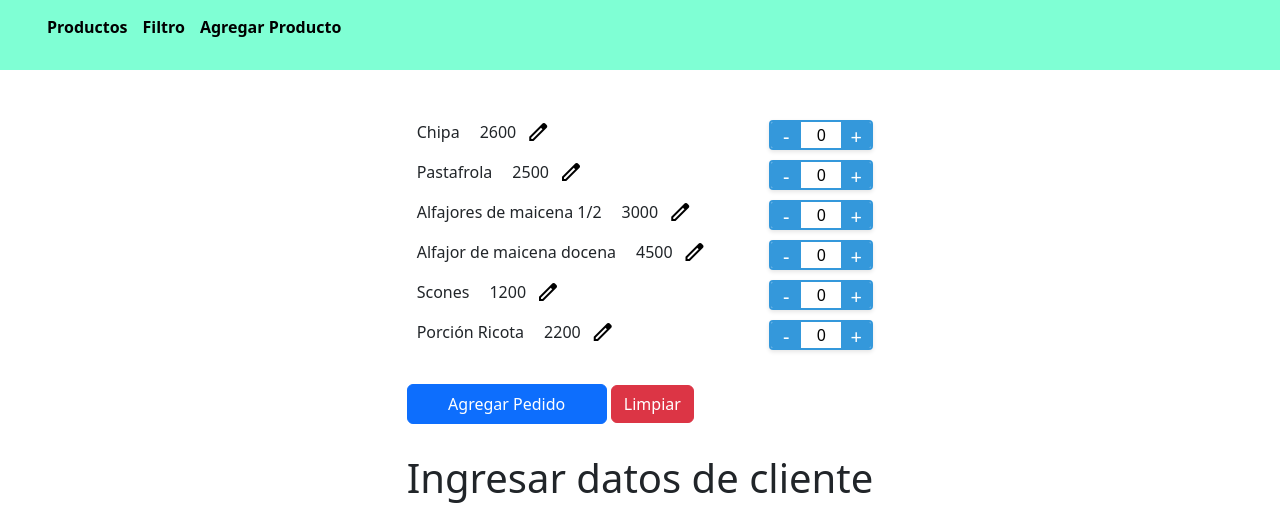
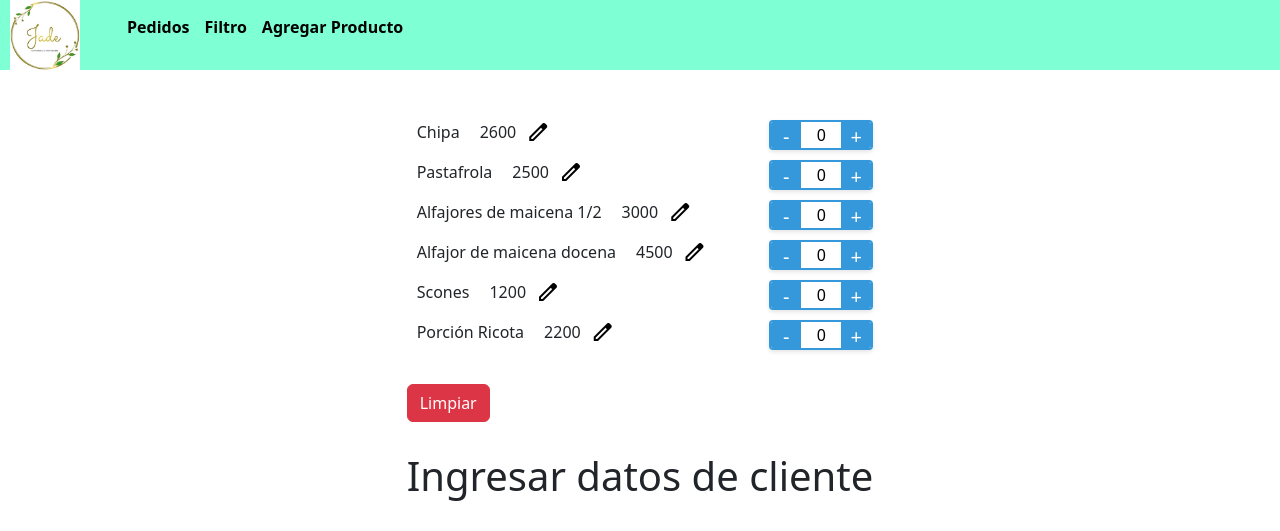
Before and after one commit to rodrigoMRAM/ventas-jade, a Django app: page / in a window 1280 px wide. Shown: the top 531 px of the page. Run offline with Django 5.2, Linux system fonts and the light colour scheme; data comes from the database, SQL or seed files in the repository; both versions use the stored data as it was after the commit.

Commit message:
agregar datos dinamico, logo

```diff
--- a/Jade/models.py
+++ b/Jade/models.py
@@ -8,8 +8,10 @@ DIRECIONES = (
     ('Las palmas 2850', 'Las palmas 2850'),
     ('Las palmas 2856', 'Las palmas 2856'),
     ('Las palmas 2876', 'Las palmas 2876'),
+    ('Fournier 2901', 'Fournier 2901'),
     ('Corrales 1123', 'Corrales 1123'),
     ('Ramirez 970','Ramirez 970'),
+    ('Otros','Otros'),
 )
 
 class Producto(models.Model):
--- a/Jade/static/Jade/css/style.css
+++ b/Jade/static/Jade/css/style.css
@@ -92,6 +92,9 @@ nav{
     background-color: aquamarine;
     margin-bottom: 50px;
 }
+.jadeImg{
+    margin-left: 10px;
+}
 
 a{
     text-decoration: none;
--- a/Jade/static/Jade/js/obtenerProductos.js
+++ b/Jade/static/Jade/js/obtenerProductos.js
@@ -1,59 +1,42 @@
-const pastafrolaCantidad = document.querySelector("#Pastafrola");
-const chipaCantidad = document.querySelector("#Chipa");
-const alfajorMaicena = document.querySelector("#Maicena");
-const scon = document.querySelector("#Scon");
-const descripcion = document.getElementById("id_descripcion");
-const total = document.getElementById("id_total")
-const lista = document.querySelector(".lista")
-const boton = document.getElementById("boton")
-const divsProductos = document.querySelectorAll('div.productos');
+// const pastafrolaCantidad = document.querySelector("#Pastafrola");
+// const chipaCantidad = document.querySelector("#Chipa");
+// const alfajorMaicena = document.querySelector("#Maicena");
+// const scon = document.querySelector("#Scon");
+// const lista = document.querySelector(".lista")
+// const boton = document.getElementById("boton")
+// const divsProductos = document.querySelectorAll('div.productos');
+// const incrementar = document.getElementById(incrementar)
 
 
+// var textFinal = ""
+// var valorFinal = 0
+// boton.addEventListener('click', limpiarInputs)
+// let descripcion = document.getElementById("id_descripcion");
+// let total = document.getElementById("id_total")
+//     function limpiarInputs(){
+//         descripcion.value = ""
+//         total.value = 0
+//         textFinal = "";
+//         valorFinal = 0;
+//         agregarCompra()
 
-var valorFinal = 0
-var textFinal = ""
-boton.addEventListener('click', ()=>{
-    // if(chipaCantidad.value> 0){
-        //     var textoFinal =  `Chipa X ${chipaCantidad.value}\n`;
-        //     descripcion.value = `Chipa X ${chipaCantidad.value}\n`;
-    //     var total1 = parseInt(chipaCantidad.value) * parseInt(chipaCantidad.getAttribute("valor"))
-    // }else{
-    //     var total1 = 0
-    //     var textoFinal = " "
+//     }
+//     function agregarCompra(){
+//         divsProductos.forEach(div => {
+//             const inputs = div.querySelectorAll('input');
+//             inputs.forEach(input => {
+//                 if(input.value> 0){
+//                     textFinal = `${textFinal}${input.id} X ${input.value}\n`;
+//                     totalFinal = parseInt(input.value) * parseInt(input.getAttribute("valor"))
+//                     valorFinal += totalFinal
+//                 }
+//                 console.log(input)
+//                 console.log(input.value);  // Aquí accedes al valor de cada input
+//             });
+//         });
 
-    // }
-    // if(pastafrolaCantidad.value> 0){
-    //     var textoFinal1 =  `Pastafrola X ${pastafrolaCantidad.value}\n`;
-    //     descripcion.value = `Pastafrola X ${pastafrolaCantidad.value}\n`
-    //     var total2 = parseInt(pastafrolaCantidad.value) * parseInt(pastafrolaCantidad.getAttribute("valor"))
-    // }else{
-        //     var total2 = 0
-    //     var textoFinal1 = " "
+//         descripcion.value = textFinal
+//         total.value = valorFinal
+//     }
 
-    // }
-    divsProductos.forEach(div => {
-        const inputs = div.querySelectorAll('input');
-        inputs.forEach(input => {
-            if(input.value> 0){
-                textFinal = `${textFinal}${input.id} X ${input.value}\n`;
-                totalFinal = parseInt(input.value) * parseInt(input.getAttribute("valor"))
-                valorFinal += totalFinal
-            }
-            console.log(input)
-            console.log(input.value);  // Aquí accedes al valor de cada input
-        });
-    });
-    console.log(valorFinal)
-
-    console.log(totalFinal)
-    // console.log(typeof(textoFinal) )
-    descripcion.value = textFinal
-    // totalDefinitivo =  total1 + total2
-    total.value = valorFinal
-    // console.log(totalDefinitivo)
-
-})
-
-// chipaCantidad.addEventListener('change', (e)=>{
-//     descripcion.value += `Chipa X${e.target.value} \n`
-//     })
+//     // console.log(totalDefinitivo)
--- a/templates/Jade/producto_form.html
+++ b/templates/Jade/producto_form.html
@@ -2,8 +2,8 @@
 {% block Content %}
 <div class="contenedor">
 
+    <h1>Editar datos de cliente</h1>
     <form id="formulario" class="loginform" method="POST" enctype=multipart/form-data>
-        <h1>Editar datos de cliente</h1>
         {% csrf_token%}
         {{form.as_p}}
         <input class="btn btn-primary" type="submit" value="Enviar">
--- a/templates/index.html
+++ b/templates/index.html
@@ -6,6 +6,8 @@
     <meta name="viewport" content="width=device-width, initial-scale=1.0">
     <link href="https://cdn.jsdelivr.net/npm/bootstrap@5.3.3/dist/css/bootstrap.min.css" rel="stylesheet" integrity="sha384-QWTKZyjpPEjISv5WaRU9OFeRpok6YctnYmDr5pNlyT2bRjXh0JMhjY6hW+ALEwIH" crossorigin="anonymous">
     <link rel="stylesheet" href="{% static "Jade/css/style.css" %}">
+    <link rel="icon" type="image/x-icon" href="{%static 'Jade/img/jade.png'%}">
+
     <link rel="stylesheet" href="https://fonts.googleapis.com/css2?family=Material+Symbols+Outlined:opsz,wght,FILL,GRAD@20..48,100..700,0..1,-50..200&icon_names=edit" />
     {% block Title %}
 
@@ -14,8 +16,12 @@
 </head>
 <body>
     <nav>
-        <ul>
-            <li><a href="{% url "productos" %}">Productos</a></li>
+        <div class="jadeImg">
+
+            <img src="{%static 'Jade/img/jade.png'%}" alt="" srcset="" width="70px" heigth="70px">
+        </div>
+            <ul>
+            <li><a href="{% url "productos" %}">Pedidos</a></li>
             <li><a href="{% url "filtro" %}">Filtro</a></li>
             <li><a href="{% url "agregar" %}">Agregar Producto</a></li>
         </ul>
--- a/templates/listado.html
+++ b/templates/listado.html
@@ -25,16 +25,16 @@
                     </div>
                     <div class="productosBotones quantity">
 
-                        <button class="decrementar">-</button>
+                        <button  id="" class="decrementar">-</button>
                         <input type="number" name="cantidad"class="input-box" valor="{{products.precio}}" id="{{products.nombre}}" styles="width: 20px;" value="{{products.cantidad}}">
-                        <button class="incrementar">+</button>
+                        <button id="incrementar" class="incrementar">+</button>
                     </div>
                 </div>
                 {% endfor %}
             </div>
             <div class="mt-4">
 
-                <button id="boton" class="btn btn-primary mt-">Agregar Pedido</button>
+                {% comment %} <button id="boton" class="btn btn-primary mt-">Agregar Pedido</button> {% endcomment %}
                 <a href="{% url "productos" %}"class="btn btn-danger">Limpiar</a>
             </div>
 
```
Also changed, not shown: Jade/static/Jade/js/botonesCantidad.js (+62 -1 lines), Jade/static/Jade/img/jade.png (added), db.sqlite3.
